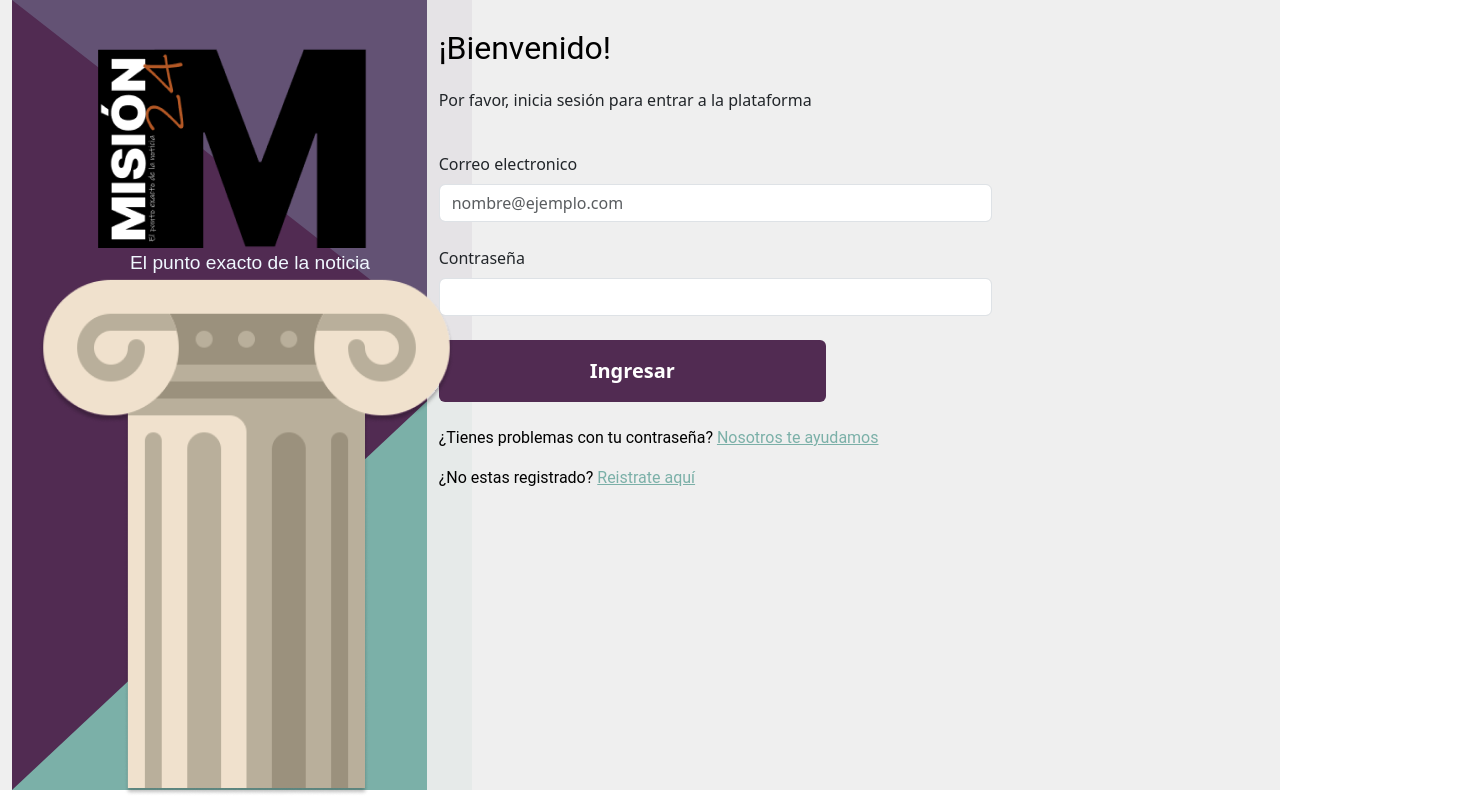
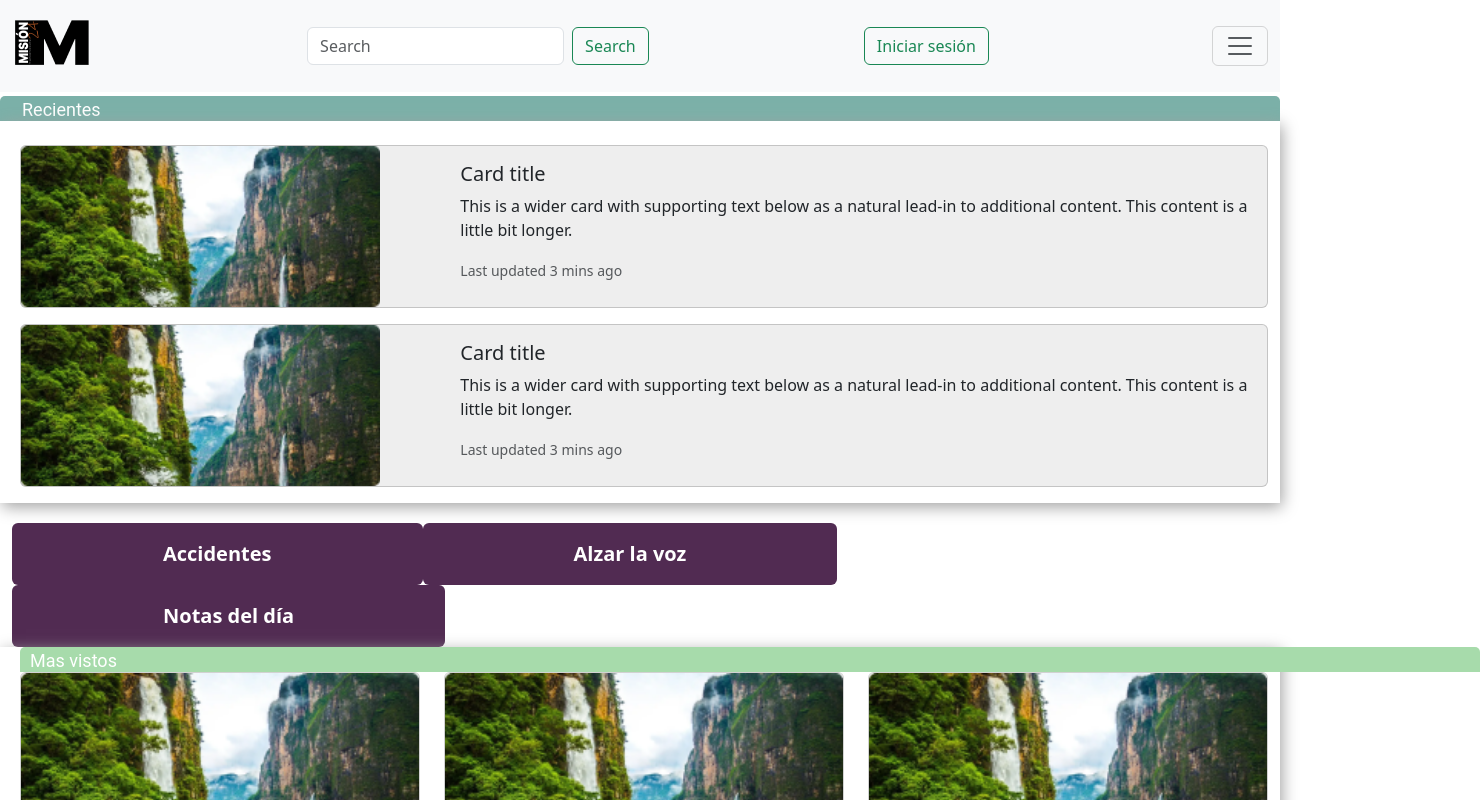
Before and after one commit to AnaSofiaDelaCruz/webNotice, an Angular app: page /home in a window 1280 px wide. Before the commit this address led to /. Shown: the top 800 px of the page, 1480 px wide, since content can reach past the window. Built offline with nearby package versions, Linux system fonts and the light colour scheme.

Commit message:
cambio vista

```diff
--- a/src/app/app.component.html
+++ b/src/app/app.component.html
@@ -1,5 +1,5 @@
 <div class="container-fluid">
 
-    <app-login></app-login>
 
+    <router-outlet></router-outlet>
 </div>
--- a/src/app/app.routes.ts
+++ b/src/app/app.routes.ts
@@ -1,11 +1,4 @@
 import { RouterModule, Routes } from "@angular/router";
 import { RegisterComponent } from './layout/public/register/register/register.component';
 import { PrincipalComponent } from './layout/public/principal/principal.component';
-
-const app_routes: Routes = [
-    { path: 'principal', component: PrincipalComponent},
-    { path: 'register', component: RegisterComponent},
-    {path: '**', pathMatch: 'full', redirectTo:''}
-];
-
- export const app_routing = RouterModule.forRoot(app_routes);
+import { LoginComponent } from "./layout/public/login/login/login.component";
--- a/src/app/layout/public/login/login/login.component.html
+++ b/src/app/layout/public/login/login/login.component.html
@@ -26,7 +26,7 @@
         </form>
         <button class="btn button-success">Ingresar</button>
         <br><br>
-        <p class="text-others">¿Tienes problemas con tu contraseña? <a href="google.com" class="links">Nosotros te ayudamos</a></p>
-        <p class="text-others">¿No estas registrado? <a href="register.html" target="_blank"  class="links">Reistrate aquí</a></p>
+        <p class="text-others">¿Tienes problemas con tu contraseña? <a  target="_blank" href="register.component.html" class="links">Nosotros te ayudamos</a></p>
+        <p class="text-others">¿No estas registrado? <a routerLink="/register" class="links">Reistrate aquí</a></p>
     </div>
 </div>
--- a/src/app/layout/public/principal/principal.component.css
+++ b/src/app/layout/public/principal/principal.component.css
@@ -42,3 +42,14 @@
 .marginheadband{
     margin-top: 20px;
 }
+.button-success{
+    background-color: #512B52;
+    color: white;
+    text-decoration:none;
+    font-weight:600;
+    font-size:20px;
+    padding-top:15px;
+    padding-bottom:15px;
+    padding-left:150px;
+    padding-right:150px;
+}
```
Also changed, not shown: src/app/app.module.ts (+10 -3 lines).
